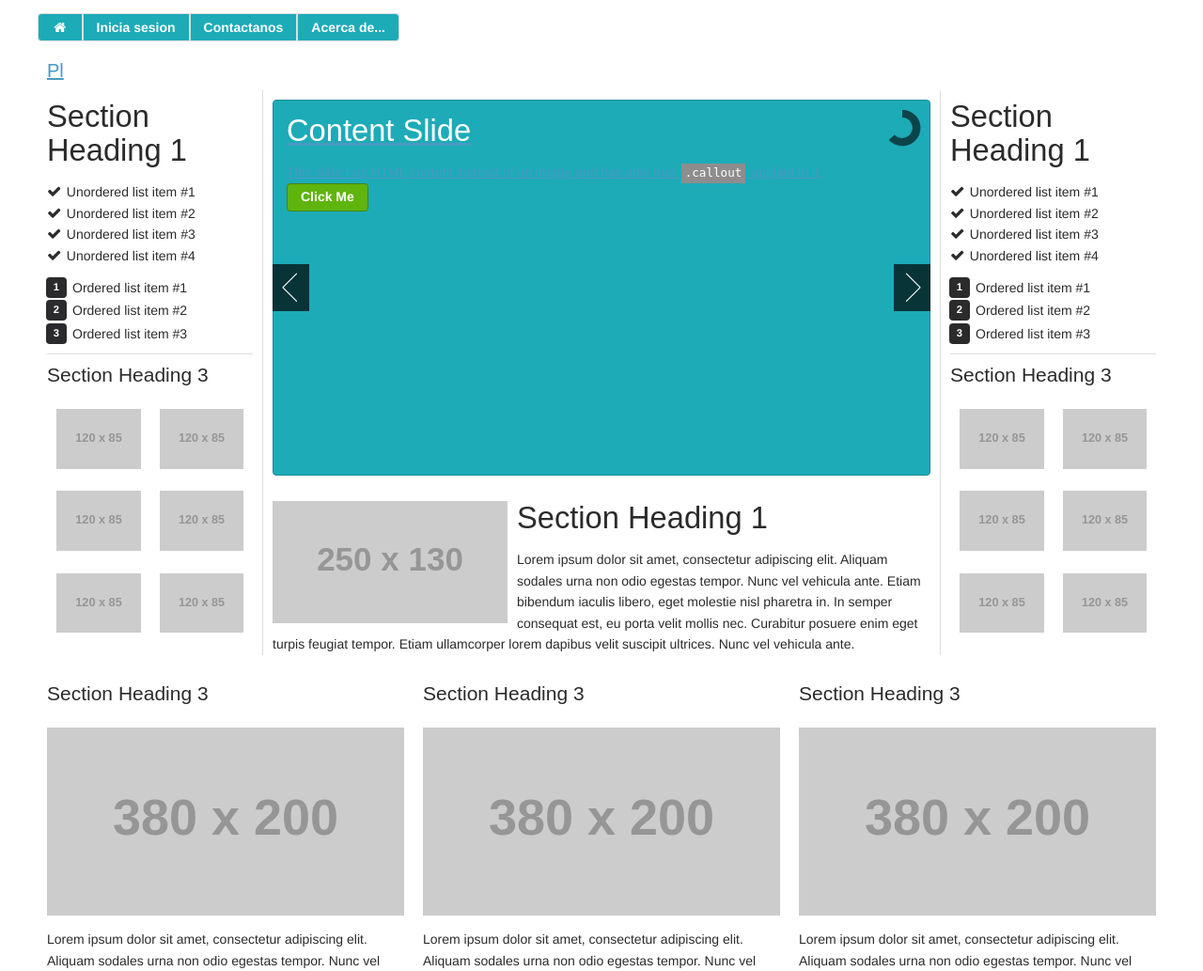
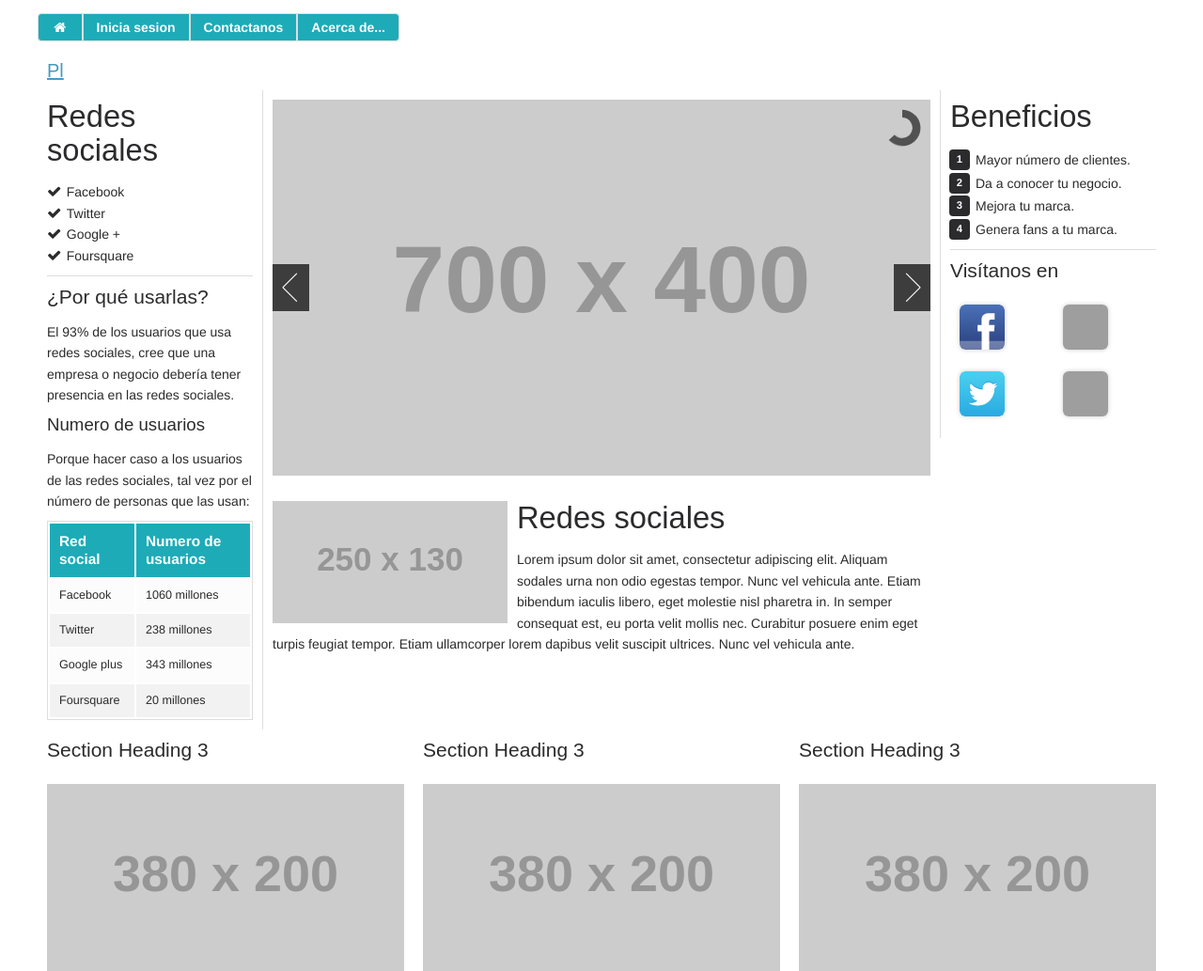
Before and after one commit to zykorwx/myproject, a Django app: page / in a window 1280 px wide. Shown: the part 269-1302 px from the top of the page at 94% size. Run offline with Django 3.2, Linux system fonts and the light colour scheme; grey boxes labelled with a size stand in for pictures from a placeholder-image service; some libraries are stand-ins or nearby versions; some web fonts are replaced; grey boxes are pictures that could not be loaded.

Commit message:
Modificando template

```diff
--- a/public/templates/base/base.html
+++ b/public/templates/base/base.html
@@ -43,7 +43,7 @@
 <body>
   <header class="white band padded">
     <div class="container">
-      <img src='{{STATIC_URL}}images/logo.png' alt=""/></a>
+      <img src='{{STATIC_URL}}images/logo.png' alt=""/>
       <nav class="inline gap-top">
         <ul>
           <li><a href="./home.html"><i class="icon-home"></i></a></li>
@@ -58,7 +58,7 @@
     <div class="container">
       <div class="row">
         <div class="one third padded">
-          <h1 class="responsive zero" data-compression="10.65" data-min="20" data-max="20"><a href="#">Pl</h1>
+          <h1 class="responsive zero" data-compression="10.65" data-min="20" data-max="20"><a href="#">Pl</a></h1>
         </div>
       </div>
     </div>
@@ -68,99 +68,114 @@
     <article class="row">
       <section class="three fifths right-one padded">
         <div class="pad-bottom">
-          <div class="slider">
-            <img src="http://placehold.it/700x400/24cada/ffffff&amp;text=Slide+1" alt=""/>
-            <img src="http://placehold.it/700x400/bada55/ffffff&amp;text=Slide+2" alt=""/>
-            <img src="http://placehold.it/700x400/c82647/ffffff&amp;text=Slide+3" alt=""/>
-            <img src="http://placehold.it/700x400/198d98/ffffff&amp;text=Slide+4" alt=""/>
-    <div class="callout">
-      <h1>Content Slide</h1>
-      <p>This slide has HTML content instead of an image and has also had <code class="inline">.callout</code> applied to it.</p>
-      <p><a href="#" class="success button">Click Me</a></p>
+
+
+<div class="slider">
+
+  <img src='{{STATIC_URL}}images/slider/sliders-1.png' alt="" />
+
+  <img src="http://placehold.it/700x400/bada55/ffffff/&text=Slide+2" alt="" />
+
+  <img src="http://placehold.it/700x400/c82647/ffffff/&text=Slide+3" alt="" />
+
+  <img src="http://placehold.it/700x400/198d98/ffffff/&text=Slide+4" alt="" />
+
+  <div class="callout">
+
+    <h1>Aun en el viejo mundo del marketing</h1>
+
+    <h2>¿Aún no te anuncias en redes sociales?, Únete a Posición Local, nosotros lo hacemos posible, deja de vivir en el pasado actualiza tu forma de anunciarte. Es sencillo y rápido.</h2>
+
   </div>
-          </div>
+
+  <div class="warning callout">
+
+    <h1>Another Content Slide</h1>
+
+    <p>This slide has HTML content instead of an image and has also had <code class="inline">.warning.callout</code> applied to it.</p>
+
+    <p><a href="#" class="large button">Click Me</a></p>
+
+  </div>
+
+</div>
+
+
         </div>
         <img src="http://placehold.it/250x130/198d98/ffffff/" class="pull-left gap-right gap-bottom" alt="" />
-        <h1>Section Heading 1</h1>
+        <h1>Redes sociales</h1>
         <p>Lorem ipsum dolor sit amet, consectetur adipiscing elit. Aliquam sodales urna non odio egestas tempor. Nunc vel vehicula ante. Etiam bibendum iaculis libero, eget molestie nisl pharetra in. In semper consequat est, eu porta velit mollis nec. Curabitur posuere enim eget turpis feugiat tempor. Etiam ullamcorper lorem dapibus velit suscipit ultrices. Nunc vel vehicula ante.</p>
       </section>
       <aside class="one fifth left-three padded border-right">
-        <h1>Section Heading 1</h1>
+        <h1>Redes sociales</h1>
         <ul class="list">
-          <li>Unordered list item #1</li>
-          <li>Unordered list item #2</li>
-          <li>Unordered list item #3</li>
-          <li>Unordered list item #4</li>
+          <li>Facebook</li>
+          <li>Twitter</li>
+          <li>Google +</li>
+          <li>Foursquare</li>
         </ul>
+        <hr/>
+        <h3>¿Por qué usarlas?</h3>
+        <div class="row">
+              <p>El 93% de los usuarios que usa redes sociales, cree que una empresa o negocio debería tener presencia en las redes sociales.</p>
+        </div>
+        <div class="row">
+              <h4>Numero de usuarios</h4>
+              <p>Porque hacer caso a los usuarios de las redes sociales, tal vez por el número de personas que las usan:</p>
+        </div>
+        <div class="row">
+          <table>
+            <thead>
+              <tr>
+                <th>Red social</th>
+                <th>Numero de usuarios</td>
+              </tr>
+            </thead>
+            <tbody>
+              <tr>
+                <td>Facebook</th>
+                <td>1060 millones</td>
+              </tr>
+              <tr>
+                <td>Twitter</th>
+                <td>238 millones</td>
+              </tr>
+              <tr>
+                <td>Google plus</th>
+                <td>343 millones</td>
+              </tr>
+              <tr>
+                <td>Foursquare</th>
+                <td>20 millones</td>
+              </tr>
+            </tbody>
+          </table>
+        </div>
+      </aside>
+      <aside class="one fifth padded border-left">
+        <h1>Beneficios</h1>
         <ol class="list">
-          <li>Ordered list item #1</li>
-          <li>Ordered list item #2</li>
-          <li>Ordered list item #3</li>
+          <li>Mayor número de clientes.</li>
+          <li>Da a conocer tu negocio.</li>
+          <li>Mejora tu marca.</li>
+          <li>Genera fans a tu marca.</li>
         </ol>
         <hr/>
-        <h3>Section Heading 3</h3>
+        <h3>Visítanos en </h3>
         <div class="row">
           <div class="one mobile half padded">
-            <img src="http://placehold.it/120x85/198d98/ffffff" alt=""/>
+            <a class="social-icon facebook large tooltip on" href="#" data-title="Facebook" role="tooltip">Facebook</a>
           </div>
           <div class="one mobile half padded">
-            <img src="http://placehold.it/120x85/198d98/ffffff" alt=""/>
+            <a class="social-icon foursquare large tooltip on" href="#" data-title="Facebook" role="tooltip">Foursquare</a>
           </div>
         </div>
         <div class="row">
           <div class="one mobile half padded">
-            <img src="http://placehold.it/120x85/198d98/ffffff" alt=""/>
+            <a class="social-icon twitter large tooltip on" href="#" data-title="Facebook" role="tooltip">Twitter</a>
           </div>
           <div class="one mobile half padded">
-            <img src="http://placehold.it/120x85/198d98/ffffff" alt=""/>
-          </div>
-        </div>
-        <div class="row">
-          <div class="one mobile half padded">
-            <img src="http://placehold.it/120x85/198d98/ffffff" alt=""/>
-          </div>
-          <div class="one mobile half padded">
-            <img src="http://placehold.it/120x85/198d98/ffffff" alt=""/>
-          </div>
-        </div>
-      </aside>
-      <aside class="one fifth padded border-left">
-        <h1>Section Heading 1</h1>
-        <ul class="list">
-          <li>Unordered list item #1</li>
-          <li>Unordered list item #2</li>
-          <li>Unordered list item #3</li>
-          <li>Unordered list item #4</li>
-        </ul>
-        <ol class="list">
-          <li>Ordered list item #1</li>
-          <li>Ordered list item #2</li>
-          <li>Ordered list item #3</li>
-        </ol>
-        <hr/>
-        <h3>Section Heading 3</h3>
-        <div class="row">
-          <div class="one mobile half padded">
-            <img src="http://placehold.it/120x85/198d98/ffffff" alt=""/>
-          </div>
-          <div class="one mobile half padded">
-            <img src="http://placehold.it/120x85/198d98/ffffff" alt=""/>
-          </div>
-        </div>
-        <div class="row">
-          <div class="one mobile half padded">
-            <img src="http://placehold.it/120x85/198d98/ffffff" alt=""/>
-          </div>
-          <div class="one mobile half padded">
-            <img src="http://placehold.it/120x85/198d98/ffffff" alt=""/>
-          </div>
-        </div>
-        <div class="row">
-          <div class="one mobile half padded">
-            <img src="http://placehold.it/120x85/198d98/ffffff" alt=""/>
-          </div>
-          <div class="one mobile half padded">
-            <img src="http://placehold.it/120x85/198d98/ffffff" alt=""/>
+            <a class="social-icon googleplus large tooltip on" href="#" data-title="Facebook" role="tooltip">Google+</a>
           </div>
         </div>
       </aside>
```
